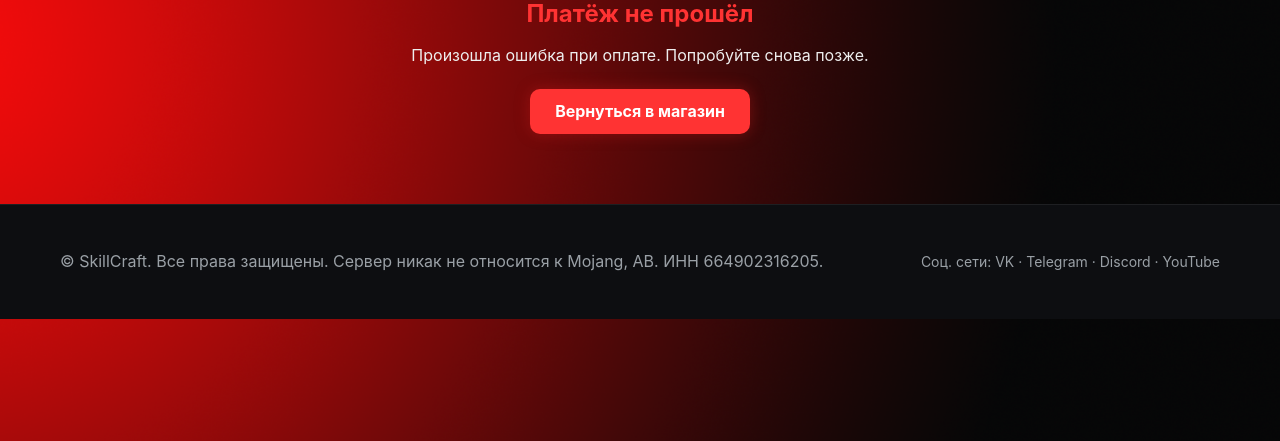
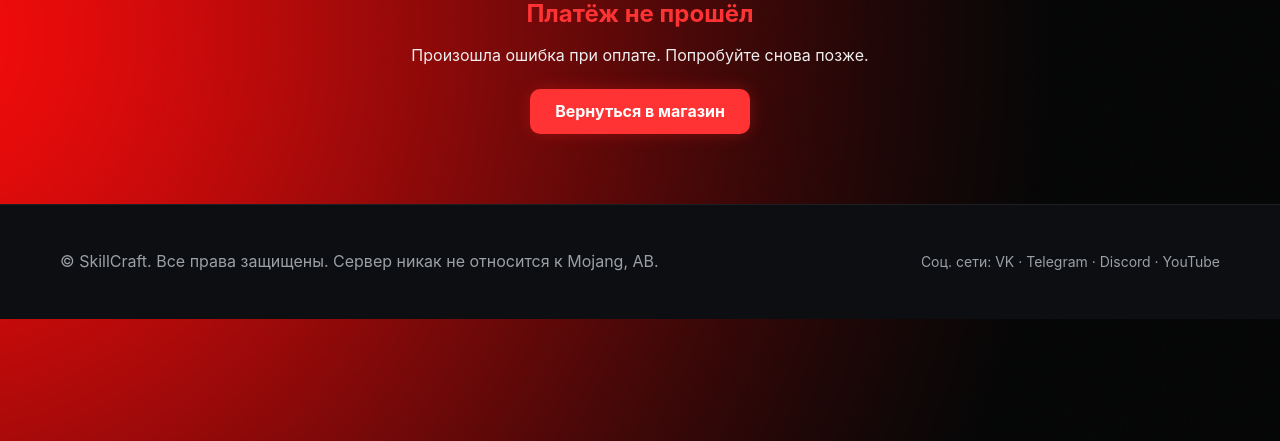
Before and after one commit to VMensem/StepanSite, a Flask app: template templates/fail.html in a window 1280 px wide. Shown: the part 359-800 px from the top of the page. Run offline with Flask 3, Linux system fonts and the light colour scheme; the template is opened without the code that fills it, so the values that code supplies are empty.

Commit message:
Update base.html

```diff
--- a/templates/base.html
+++ b/templates/base.html
@@ -34,7 +34,7 @@
 <footer class="site-footer">
 <div class="container footer-inner">
 <div>© <a href="/">SkillCraft</a>. Все права защищены.
-Сервер никак не относится к Mojang, AB. ИНН 664902316205.
+Сервер никак не относится к Mojang, AB.
 </div>
 <div class="socials">Соц. сети: <a href="https://vk.com/vladlotto">VK</a> · <a href="https://t.me/vladlotto">Telegram</a> · <a href="https://discord.gg/FxKkkmwEWb">Discord</a> · <a href="https://www.youtube.com/@Mensem">YouTube</a></div>
 </div>
```
